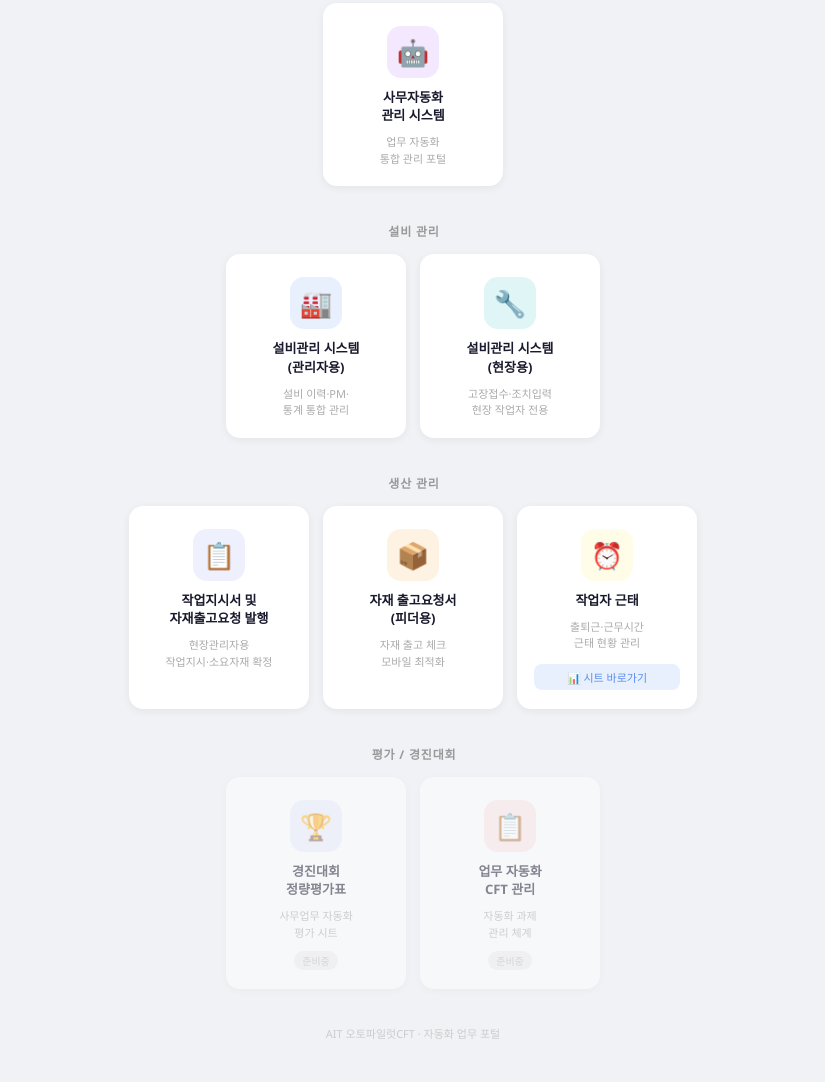
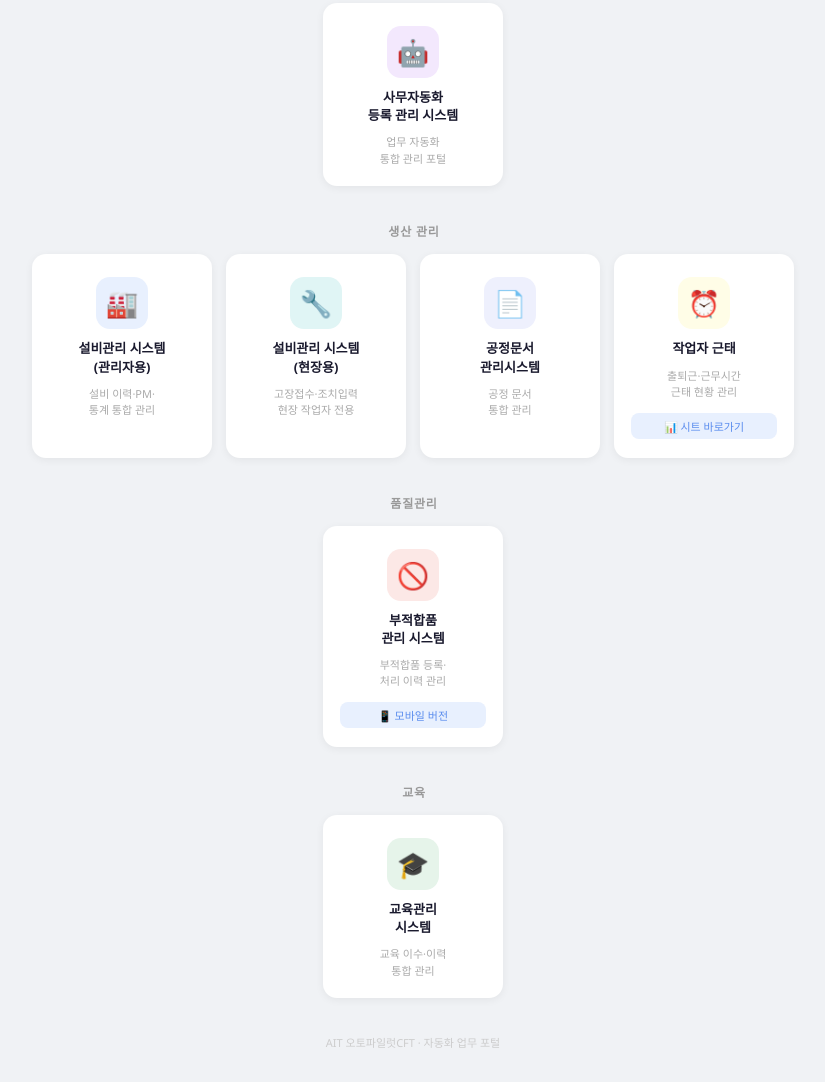
Before and after one commit to aitmt6471/automain, a plain HTML site: page portal.html in a window 1280 px wide. Shown: the part 154-1236 px from the top of the page, without its empty margins (227-1052 px from the left). Drawn offline with Linux system fonts and the light colour scheme.

Commit message:
Add files via upload

```diff
--- a/portal.html
+++ b/portal.html
@@ -222,16 +222,16 @@
   <div class="section-title">사무 자동화</div>
   <div class="grid">
 
-    <a class="card" href="https://automation-mgmt.vercel.app/" target="_blank">
+    <a class="card" href="https://automation-mgmt-theta.vercel.app/" target="_blank">
       <div class="card-icon theme-purple">🤖</div>
-      <div class="card-title">사무자동화<br>관리 시스템</div>
+      <div class="card-title">사무자동화<br>등록 관리 시스템</div>
       <div class="card-desc">업무 자동화<br>통합 관리 포털</div>
     </a>
 
   </div>
 
-  <!-- 섹션 2: 설비관리 -->
-  <div class="section-title">설비 관리</div>
+  <!-- 섹션 2: 생산 관리 -->
+  <div class="section-title">생산 관리</div>
   <div class="grid">
 
     <a class="card" href="https://aitmt6471.github.io/TPM/" target="_blank">
@@ -246,22 +246,10 @@
       <div class="card-desc">고장접수·조치입력<br>현장 작업자 전용</div>
     </a>
 
-  </div>
-
-  <!-- 섹션 3: 생산 관리 -->
-  <div class="section-title">생산 관리</div>
-  <div class="grid">
-
-    <a class="card" href="https://aitmt6471.github.io/workorder/mrp_calculator" target="_blank">
-      <div class="card-icon theme-indigo">📋</div>
-      <div class="card-title">작업지시서 및<br>자재출고요청 발행</div>
-      <div class="card-desc">현장관리자용<br>작업지시·소요자재 확정</div>
-    </a>
-
-    <a class="card" href="https://aitmt6471.github.io/workorder/feeder_view" target="_blank">
-      <div class="card-icon theme-orange">📦</div>
-      <div class="card-title">자재 출고요청서<br>(피더용)</div>
-      <div class="card-desc">자재 출고 체크<br>모바일 최적화</div>
+    <a class="card" href="https://aitmt6471.github.io/workorder/index.html" target="_blank">
+      <div class="card-icon theme-indigo">📄</div>
+      <div class="card-title">공정문서<br>관리시스템</div>
+      <div class="card-desc">공정 문서<br>통합 관리</div>
     </a>
 
     <div class="card" onclick="window.open('https://aitmt6471.github.io/aaf/','_blank')" style="cursor:pointer;">
@@ -273,23 +261,28 @@
 
   </div>
 
-  <!-- 섹션 4: 평가/경진 -->
-  <div class="section-title">평가 / 경진대회</div>
+  <!-- 섹션 3: 품질관리 -->
+  <div class="section-title">품질관리</div>
   <div class="grid">
 
-    <div class="card soon">
-      <div class="card-icon theme-indigo">🏆</div>
-      <div class="card-title">경진대회<br>정량평가표</div>
-      <div class="card-desc">사무업무 자동화<br>평가 시트</div>
-      <span class="badge-soon">준비중</span>
+    <div class="card" onclick="window.open('https://adms-web.vercel.app/','_blank')" style="cursor:pointer;">
+      <div class="card-icon theme-red">🚫</div>
+      <div class="card-title">부적합품<br>관리 시스템</div>
+      <div class="card-desc">부적합품 등록·<br>처리 이력 관리</div>
+      <a class="btn-sub" href="https://adms-mobile.vercel.app/" target="_blank" onclick="event.stopPropagation()">📱 모바일 버전</a>
     </div>
 
-    <div class="card soon">
-      <div class="card-icon theme-red">📋</div>
-      <div class="card-title">업무 자동화<br>CFT 관리</div>
-      <div class="card-desc">자동화 과제<br>관리 체계</div>
-      <span class="badge-soon">준비중</span>
-    </div>
+  </div>
+
+  <!-- 섹션 4: 교육 -->
+  <div class="section-title">교육</div>
+  <div class="grid">
+
+    <a class="card" href="https://lms-app-three-psi.vercel.app/" target="_blank">
+      <div class="card-icon theme-green">🎓</div>
+      <div class="card-title">교육관리<br>시스템</div>
+      <div class="card-desc">교육 이수·이력<br>통합 관리</div>
+    </a>
 
   </div>
 
```
